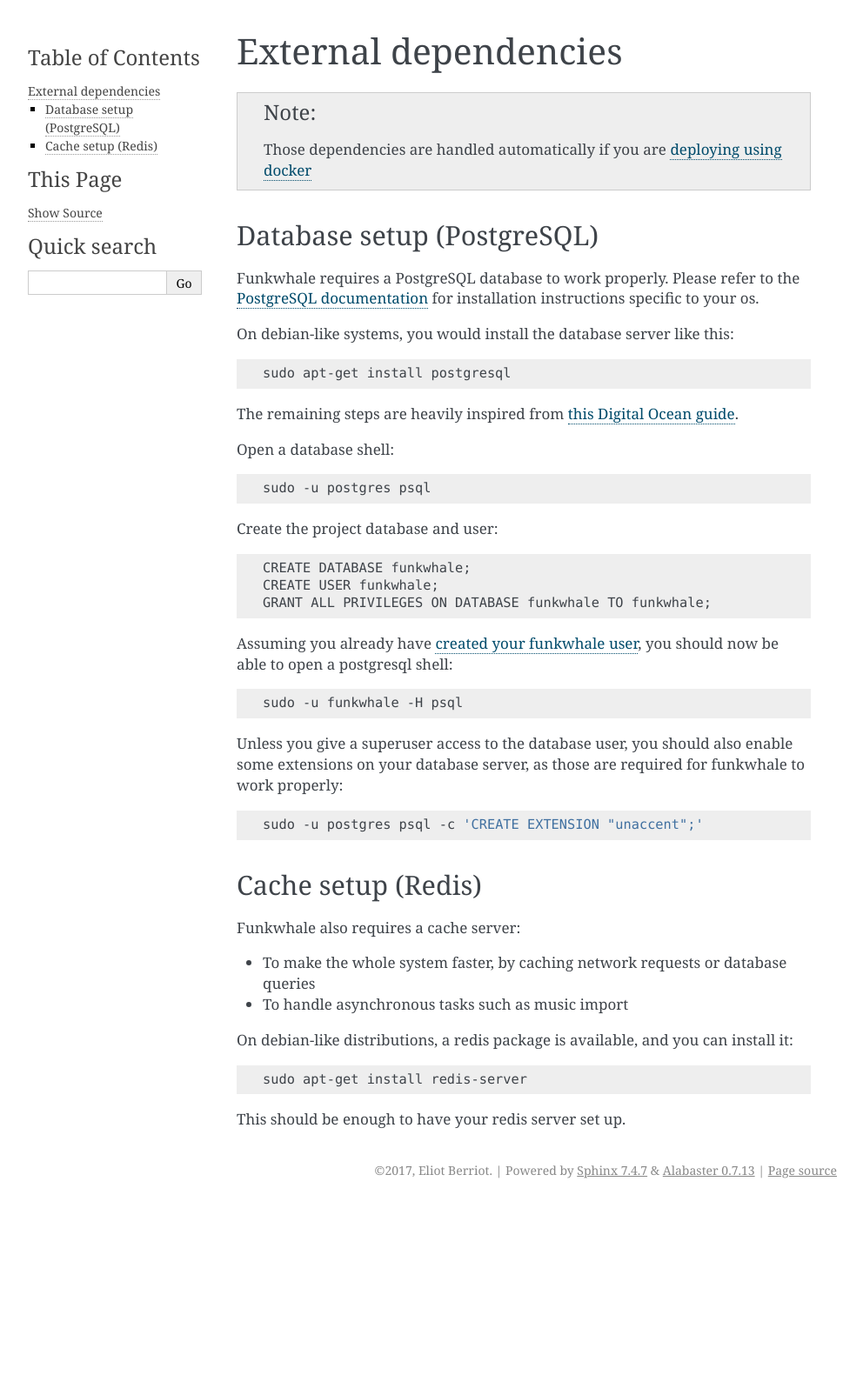
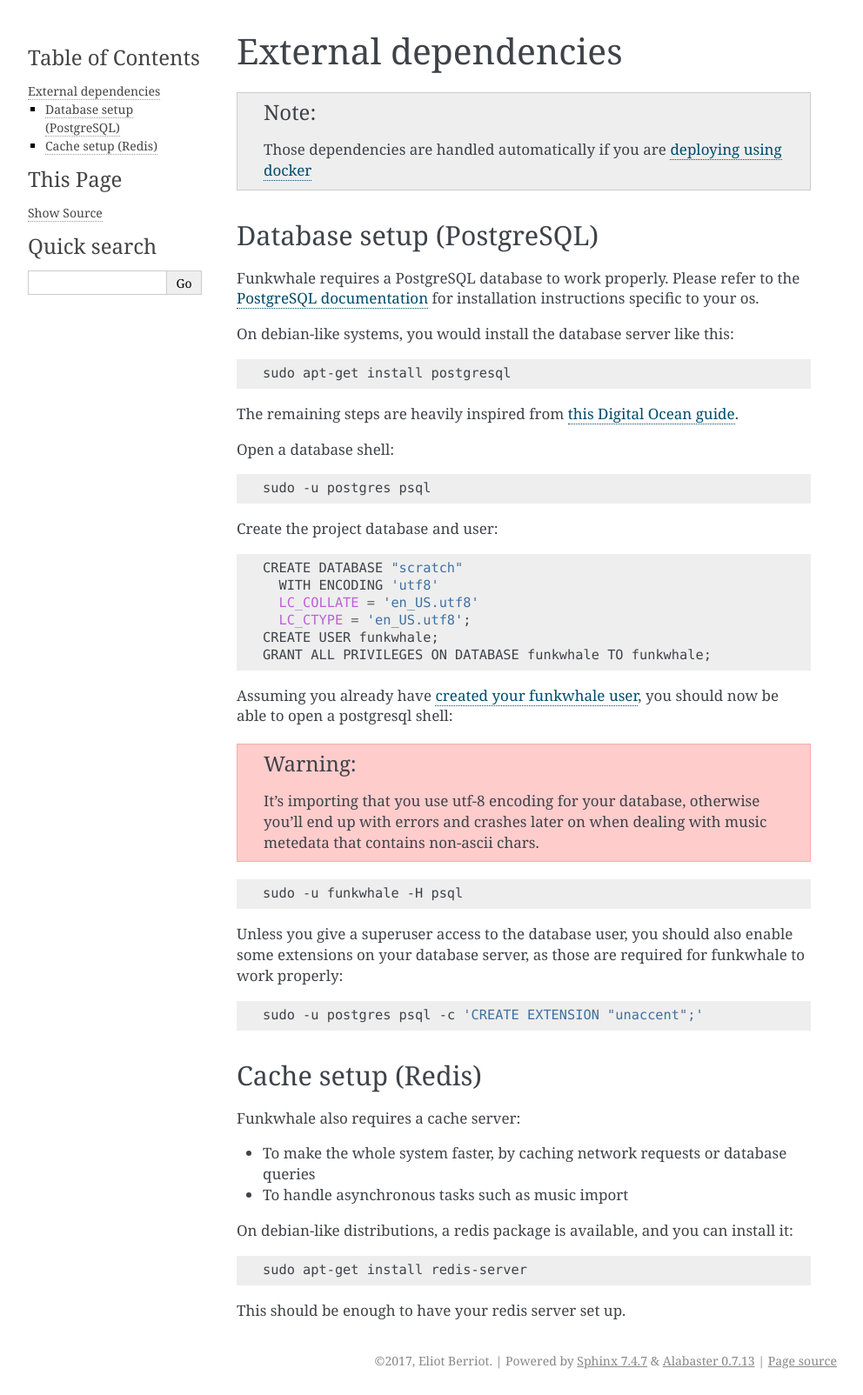
Before and after one commit to RYGhub/funkwhale, a Sphinx documentation site: the page built from docs/installation/external_dependencies.rst, in a window 1280 px wide. Shown: the whole page at 87% size, without its empty margins (148-1140 px from the left). Built offline with Sphinx 7.4.7, drawn with Linux system fonts in a browser that asks for light colours; before the commit the page ends 1385 px from its top, so only the background shows below that.

Commit message:
Fix #185: Document that the database should use an utf-8 encoding

```diff
--- a/docs/installation/external_dependencies.rst
+++ b/docs/installation/external_dependencies.rst
@@ -32,12 +32,21 @@
 
 .. code-block:: shell
 
-    CREATE DATABASE funkwhale;
+    CREATE DATABASE "scratch"
+      WITH ENCODING 'utf8'
+      LC_COLLATE = 'en_US.utf8'
+      LC_CTYPE = 'en_US.utf8';
     CREATE USER funkwhale;
     GRANT ALL PRIVILEGES ON DATABASE funkwhale TO funkwhale;
 
 Assuming you already have :ref:`created your funkwhale user <create-funkwhale-user>`,
 you should now be able to open a postgresql shell:
+
+.. warning::
+
+    It's importing that you use utf-8 encoding for your database,
+    otherwise you'll end up with errors and crashes later on when dealing
+    with music metedata that contains non-ascii chars.
 
 .. code-block:: shell
 
```
Also changed, not shown: 1 other file.
